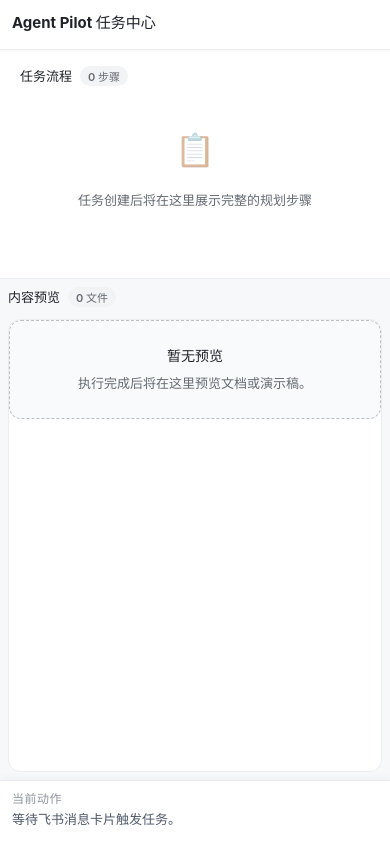
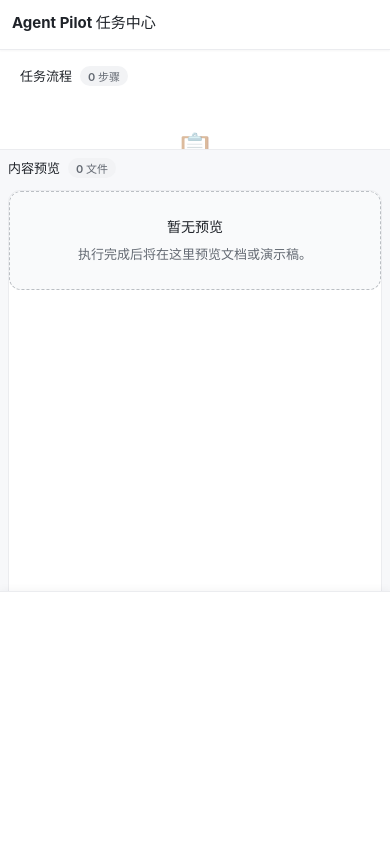
Before and after one commit to DA-BOCAI/Agent-Pilot, a React (Vite) app: page / in a window 390 px wide. Built offline with nearby package versions, Linux system fonts and the light colour scheme.

Commit message:
优化移动端布局，修复自然语言接口传参

```diff
--- a/src/App.css
+++ b/src/App.css
@@ -2121,12 +2121,30 @@ button, input, textarea, select {
   /* 全局文本安全 */
   .app-shell {
     overflow-x: hidden;
-  }
-
-  /* 顶部栏 */
+    display: flex;
+    flex-direction: column;
+    height: 100vh;
+    max-height: 100vh;
+  }
+
+  /* 主布局改为纵向 flex */
+  .main-layout {
+    display: flex;
+    flex-direction: column;
+    flex: 1;
+    min-height: 0;
+    overflow: hidden;
+  }
+
+  /* 顶部栏 - 压缩 */
+  .top-bar {
+    flex-shrink: 0;
+    min-height: auto;
+  }
+
   .top-bar-inner {
     padding: var(--space-2) var(--space-3);
-    gap: var(--space-2);
+    gap: var(--space-1);
   }
 
   .task-header-row {
@@ -2167,8 +2185,10 @@ button, input, textarea, select {
 
   /* 侧边栏 - 移动端紧凑布局 */
   .sidebar {
-    max-height: none;
-    overflow-y: visible;
+    flex-shrink: 0;
+    max-height: 100px;
+    min-height: auto;
+    overflow-y: auto;
     border-right: none;
     border-bottom: 1px solid var(--line-light);
     background: var(--paper);
@@ -2176,12 +2196,22 @@ button, input, textarea, select {
 
   .sidebar-inner {
     flex-direction: column;
-    gap: var(--space-2);
+    gap: var(--space-1);
     padding: var(--space-2) var(--space-3);
   }
 
   .sidebar-section {
     min-width: 0;
+  }
+
+  /* 交付产物在移动端隐藏 */
+  .outputs-panel-section {
+    display: none;
+  }
+
+  /* SSE 状态隐藏 */
+  .sidebar-footer {
+    display: none;
   }
 
   /* 步骤导航器 - 移动端紧凑模式 */
@@ -2336,10 +2366,19 @@ button, input, textarea, select {
     margin-left: 24px;
   }
 
-  /* 主预览区 */
+  /* 主预览区 - 占 60vh */
   .main-preview {
+    flex: 0 0 60vh;
+    min-height: 60vh;
+    max-height: 60vh;
     padding: var(--space-2);
     overflow-x: hidden;
+    overflow-y: auto;
+  }
+
+  /* 预览区展开输入框时的底部间距调整 */
+  .main-preview.with-expanded-input {
+    padding-bottom: var(--space-2);
   }
 
   /* 预览标签 */
@@ -2393,14 +2432,34 @@ button, input, textarea, select {
 
   /* 底部操作栏 */
   .bottom-bar {
+    flex-shrink: 0;
     max-height: none;
+    min-height: auto;
   }
 
   .bottom-bar-inner {
-    flex-direction: column;
-    align-items: stretch;
+    flex-direction: row;
+    align-items: center;
     gap: var(--space-2);
     padding: var(--space-2) var(--space-3);
+    min-height: auto;
+  }
+
+  .bottom-bar-info {
+    flex: 1;
+    min-width: 0;
+  }
+
+  .bottom-bar-label {
+    display: none;
+  }
+
+  .bottom-bar-action {
+    font-size: 12px;
+  }
+
+  .bottom-bar-controls {
+    flex-shrink: 0;
   }
 
   .bottom-bar-info {
@@ -2660,10 +2719,10 @@ button, input, textarea, select {
     padding-bottom: 280px;
   }
 
-  /* 幻灯片 */
+  /* 大纲面板 - 移动端隐藏 */
+  .outline-panel,
   .slide-outline {
-    width: 160px;
-    min-width: 160px;
+    display: none !important;
   }
 
   .slide-stage {
--- a/src/App.tsx
+++ b/src/App.tsx
@@ -186,6 +186,7 @@ function App() {
             onDeterministicUpdate={handleDeterministicUpdate}
             onPatchSlideText={handlePatchSlideText}
             disabled={isLoading}
+            isMobile={isMobile}
           />
         </main>
       </div>
--- a/src/components/ArtifactPreview.tsx
+++ b/src/components/ArtifactPreview.tsx
@@ -12,6 +12,7 @@ type ArtifactPreviewProps = {
   onDataChange?: (data: unknown) => void
   onPatchSlideText?: (request: PatchSlideTextRequest) => void
   disabled?: boolean
+  isMobile?: boolean
 }
 
 export function ArtifactPreview({
@@ -20,7 +21,8 @@ export function ArtifactPreview({
   isEditing = false,
   onDataChange,
   onPatchSlideText,
-  disabled = false
+  disabled = false,
+  isMobile = false
 }: ArtifactPreviewProps) {
   const payload = getArtifactPayload(artifact)
 
@@ -45,6 +47,7 @@ export function ArtifactPreview({
         isEditing={isEditing}
         onPatchText={onPatchSlideText}
         disabled={disabled}
+        isMobile={isMobile}
       />
     )
   }
--- a/src/components/NaturalLanguageRefineInput.tsx
+++ b/src/components/NaturalLanguageRefineInput.tsx
@@ -3,7 +3,7 @@ import { useState, useCallback, useRef, useEffect } from 'react'
 type NaturalLanguageRefineInputProps = {
   previewType?: 'doc' | 'slides'
   previewStepId?: string
-  onRefine: (stepId: string, instruction: string) => Promise<void>
+  onRefine: (instruction: string) => Promise<void>
   disabled?: boolean
   isMobile?: boolean
   onExpandChange?: (expanded: boolean) => void
@@ -85,7 +85,7 @@ export function NaturalLanguageRefineInput({
     setError('')
 
     try {
-      await onRefine(stepId, instruction.trim())
+      await onRefine(instruction.trim())
       setInstruction('')
       if (isMobile) {
         setIsExpanded(false)
--- a/src/components/OutlinePanel.tsx
+++ b/src/components/OutlinePanel.tsx
@@ -12,6 +12,7 @@ type OutlinePanelProps = {
   onItemClick?: (id: string) => void
   collapsed?: boolean
   onToggleCollapse?: () => void
+  isMobile?: boolean
 }
 
 const OutlinePanel: React.FC<OutlinePanelProps> = ({
@@ -20,7 +21,13 @@ const OutlinePanel: React.FC<OutlinePanelProps> = ({
   onItemClick,
   collapsed = false,
   onToggleCollapse,
+  isMobile = false,
 }) => {
+  // 移动端不渲染大纲
+  if (isMobile) {
+    return null
+  }
+
   if (!items || items.length === 0) {
     return null
   }
--- a/src/components/PreviewPanel.tsx
+++ b/src/components/PreviewPanel.tsx
@@ -12,6 +12,7 @@ type PreviewPanelProps = {
   onDeterministicUpdate?: (previewData: unknown) => void
   onPatchSlideText?: (request: PatchSlideTextRequest) => void
   disabled?: boolean
+  isMobile?: boolean
 }
 
 export function PreviewPanel({
@@ -20,7 +21,8 @@ export function PreviewPanel({
   isDelivered,
   onDeterministicUpdate,
   onPatchSlideText,
-  disabled = false
+  disabled = false,
+  isMobile = false
 }: PreviewPanelProps) {
   const [selectedIndex, setSelectedIndex] = useState(0)
   const [isLoading, setIsLoading] = useState(false)
@@ -257,6 +259,7 @@ export function PreviewPanel({
                 onItemClick={handleOutlineItemClick}
                 collapsed={outlineCollapsed}
                 onToggleCollapse={() => setOutlineCollapsed(c => !c)}
+                isMobile={isMobile}
               />
             </div>
           ) : isSlidesType ? (
--- a/src/components/SlidesEditor.tsx
+++ b/src/components/SlidesEditor.tsx
@@ -6,9 +6,10 @@ type SlidesEditorProps = {
   data: SlidePreviewData
   onPatchText: (request: PatchSlideTextRequest) => void
   disabled?: boolean
+  isMobile?: boolean
 }
 
-export function SlidesEditor({ data, onPatchText, disabled }: SlidesEditorProps) {
+export function SlidesEditor({ data, onPatchText, disabled, isMobile = false }: SlidesEditorProps) {
   const slides = data.slides ?? []
   const totalPages = slides.length
 
@@ -104,6 +105,8 @@ export function SlidesEditor({ data, onPatchText, disabled }: SlidesEditorProps)
 
   return (
     <div className="slides-editor">
+      {/* 移动端隐藏大纲侧边栏 */}
+      {!isMobile && (
         <aside className={`slide-outline${outlineCollapsed ? ' is-collapsed' : ''}`}>
           <div className="slide-outline-header">
             {!outlineCollapsed && <span>目录</span>}
@@ -131,6 +134,7 @@ export function SlidesEditor({ data, onPatchText, disabled }: SlidesEditorProps)
             </ul>
           )}
         </aside>
+      )}
 
       <div className="slide-main">
         <div className="editor-field">
--- a/src/components/SlidesPreview.tsx
+++ b/src/components/SlidesPreview.tsx
@@ -11,6 +11,7 @@ type SlidesPreviewProps = {
   isEditing?: boolean
   onPatchText?: (request: PatchSlideTextRequest) => void
   disabled?: boolean
+  isMobile?: boolean
 }
 
 export function SlidesPreview({
@@ -18,7 +19,8 @@ export function SlidesPreview({
   fallbackTitle,
   isEditing = false,
   onPatchText,
-  disabled = false
+  disabled = false,
+  isMobile = false
 }: SlidesPreviewProps) {
   const slides = data.slides ?? []
   const totalPages = slides.length
@@ -58,6 +60,7 @@ export function SlidesPreview({
         data={data}
         onPatchText={onPatchText}
         disabled={disabled}
+        isMobile={isMobile}
       />
     )
   }
@@ -78,6 +81,8 @@ export function SlidesPreview({
 
   return (
     <div className="slides-preview artifact-slides">
+      {/* 移动端隐藏大纲侧边栏 */}
+      {!isMobile && (
         <aside className={`slide-outline${outlineCollapsed ? ' is-collapsed' : ''}`}>
           <div className="slide-outline-header">
             {!outlineCollapsed && <span>目录</span>}
@@ -104,6 +109,7 @@ export function SlidesPreview({
             </ul>
           )}
         </aside>
+      )}
 
       <div className="slide-main">
         <header>
```
Lines whose indentation alone changed are shown as unchanged.
